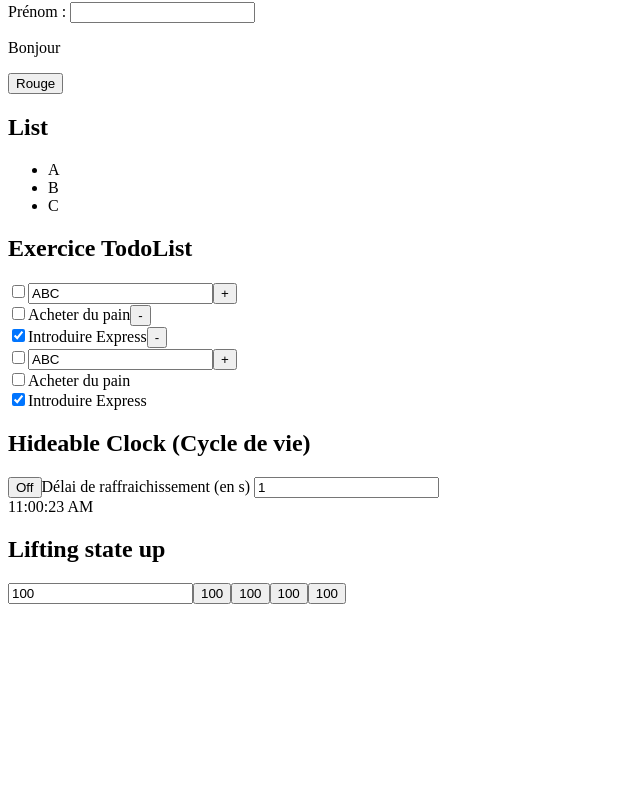
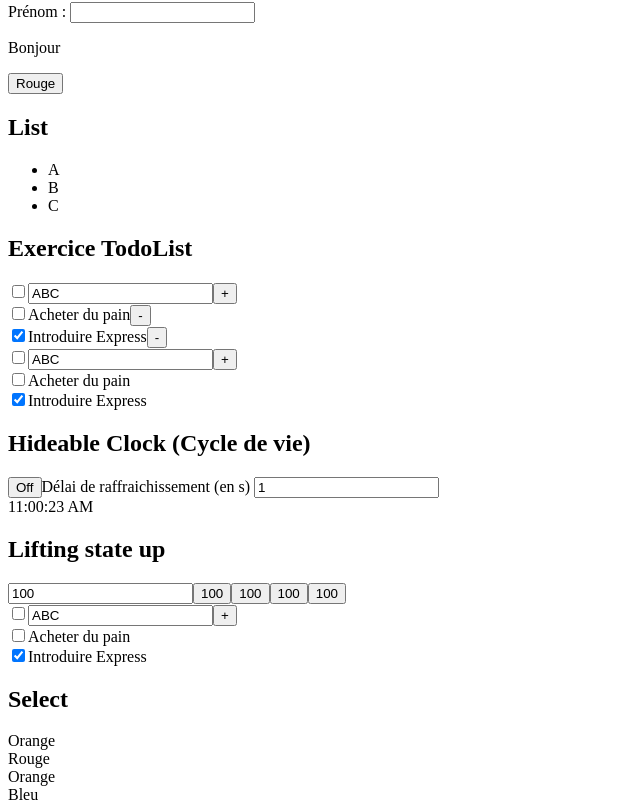
Before and after one commit to bioub/Formation_ST_Web_Advanced_2020_12, a React (Create React App) app in the folder React/hello-react/: page / in a window 1280 px wide. Shown: the part 338-1150 px from the top of the page, without its empty margins (0-640 px from the left). Before the commit the page ends 950 px from the top, so only its background shows below. Built offline with nearby package versions, Linux system fonts and the light colour scheme.

Commit message:
Correction

```diff
--- a/React/hello-react/src/App.js
+++ b/React/hello-react/src/App.js
@@ -6,6 +6,7 @@ import Hello from "./Hello";
 import HideableClock from "./HideableClock";
 import Parent from "./lifting-state-up/Parent";
 import List from "./List";
+import Select from "./Select";
 import TodoList from "./TodoList";
 import TodoListSimple from "./TodoListSimple";
 import Todos from "./todos/Todos";
@@ -43,6 +44,8 @@ function App() {
       <h2>Lifting state up</h2>
       <Parent />
       <Todos />
+      <h2>Select</h2>
+      <Select items={['Rouge', 'Orange', 'Bleu']} selected="Orange" onSelectedChange={() => {}} />
     </div>
   );
 }
--- /dev/null
+++ b/React/hello-react/src/Select.js
@@ -0,0 +1,30 @@
+import { Component } from "react";
+
+class Select extends Component {
+  constructor({ items = [], selected }) {
+    super();
+    if (!items.length) {
+      throw new Error("props items in mandatory");
+    }
+    if (!selected) {
+      throw new Error("props selected in mandatory");
+    }
+  }
+  render() {
+    const { items, selected } = this.props;
+    return (
+      <div className="Select">
+        <div className="Select-selectedValue">{selected}</div>
+        <div className="Select-items">
+          {items.map((it) => (
+            <div className="Select-item" key={it}>
+              {it}
+            </div>
+          ))}
+        </div>
+      </div>
+    );
+  }
+}
+
+export default Select;
--- a/React/hello-react/src/todos/TodoForm.js
+++ b/React/hello-react/src/todos/TodoForm.js
@@ -1,5 +1,23 @@
-function TodoForm() {
-  return <div className="TodoForm"></div>
+function TodoForm({ newTodo, onNewTodoChange, onAdd }) {
+  function handleSubmit(event) {
+    event.preventDefault();
+    onAdd({
+      id: Math.random(),
+      title: newTodo,
+      completed: false,
+    });
+  }
+  function handleChange(event) {
+    const newTodo = event.target.value;
+    onNewTodoChange(newTodo);
+  }
+  return (
+    <form className="TodoForm" onSubmit={handleSubmit}>
+      <input type="checkbox" />
+      <input type="text" onChange={handleChange} value={newTodo} />
+      <button>+</button>
+    </form>
+  );
 }
 
 export default TodoForm;
--- a/React/hello-react/src/todos/TodoItem.js
+++ b/React/hello-react/src/todos/TodoItem.js
@@ -1,5 +1,10 @@
-function TodoItem() {
-  return <div className="TodoItem"></div>
+function TodoItem({ todo = {} }) {
+  return (
+    <div className="TodoItem">
+      <input type="checkbox" defaultChecked={todo.completed} />
+      <span>{todo.title}</span>
+    </div>
+  );
 }
 
 export default TodoItem;
--- a/React/hello-react/src/todos/TodoList.js
+++ b/React/hello-react/src/todos/TodoList.js
@@ -1,12 +1,13 @@
 import TodoItem from "./TodoItem";
 
-function TodoList() {
-  return <div className="TodoList">
-    <TodoItem />
-    <TodoItem />
-    <TodoItem />
-    <TodoItem />
-  </div>
+function TodoList({ items = [] }) {
+  return (
+    <div className="TodoList">
+      {items.map((it) => (
+        <TodoItem key={it.id} todo={it} />
+      ))}
+    </div>
+  );
 }
 
 export default TodoList;
--- a/React/hello-react/src/todos/Todos.js
+++ b/React/hello-react/src/todos/Todos.js
@@ -19,11 +19,25 @@ class Todos extends Component {
     ],
   };
 
+  handleNewTodoChange = (newTodo) => {
+    //  this.setState({ newTodo: newTodo });
+    this.setState({ newTodo }); // shorthand property ES6
+  };
+
+  handleAdd = (todo) => {
+    this.setState({ newTodo: "", todos: [todo, ...this.state.todos] });
+  };
+
   render() {
+    const { newTodo, todos } = this.state;
     return (
       <div className="Todos">
-        <TodoForm />
-        <TodoList />
+        <TodoForm
+          newTodo={newTodo}
+          onNewTodoChange={this.handleNewTodoChange}
+          onAdd={this.handleAdd}
+        />
+        <TodoList items={todos} />
       </div>
     );
   }
```
Also changed, not shown: 1 other file (tests, documents, lock files or other folders).
